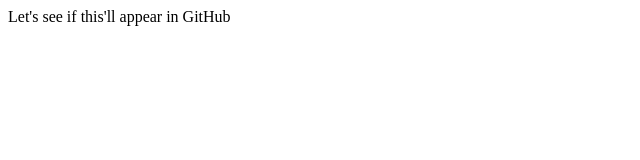
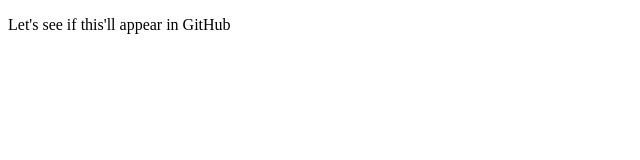
Before and after one commit to aarolaine/hamktml, a plain HTML site: page index.html in a window 1280 px wide. Shown: the whole page, without its empty margins (0-640 px from the left). Drawn offline with Linux system fonts and the light colour scheme.

Commit message:
Update index.html

```diff
--- a/index.html
+++ b/index.html
@@ -6,6 +6,6 @@
     <title>HTML</title>
 </head>
 <body>
-    Let's see if this'll appear in GitHub
+    <p>Let's see if this'll appear in GitHub</p>
 </body>
 </html>
```
